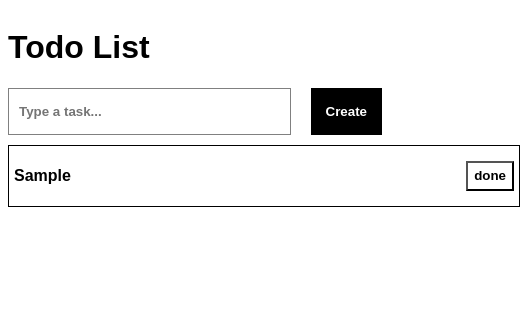
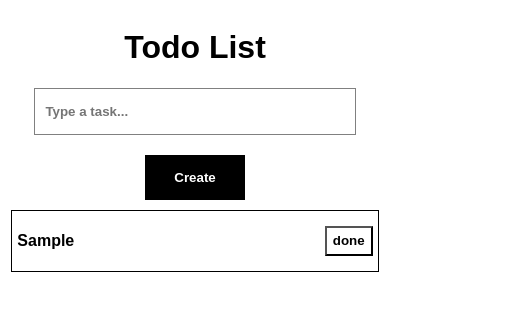
Before and after one commit to Adamcoscat/Todo-app, a plain HTML site: page index.html in a window 390 px wide. Both pictures are taken after typing "Sample" into the empty fields and a click on the button "Create". Shown: the whole page, 520 px wide, since content can reach past the window. Drawn offline with Linux system fonts and the light colour scheme.

Commit message:
Update todo.css

```diff
--- a/styles/todo.css
+++ b/styles/todo.css
@@ -1,3 +1,23 @@
+@keyframes fadeIn {
+	from {
+		opacity: 0;
+	}
+
+	to {
+		opacity: 1;
+	}
+}
+
+@keyframes slideInTop {
+	from {
+		transform: translateY(-50px)
+	}
+
+	to {
+		transform: translateY(0);
+	}
+}
+
 * {
 	font-family: Arial;
 	font-weight: bold;
@@ -18,12 +38,25 @@
 .Header {
 	font-weight: 20px;
 	display: inline-block;
+	animation-name: fadeIn;
+	animation-duration: 4s;
+	animation-timing-function: ease;
+	animation-iteration-count: 1;
+	animation-direction: normal;
 }
 
 .input-box {
 	border: 1px solid grey;
 	padding: 15px 10px;
 	width: 500px;
+}
+
+.function-cont {
+	animation-name: slideInTop;
+	animation-duration: 2s;
+	animation-timing-function: ease;
+	animation-iteration-count: 1;
+	animation-direction: normal;
 }
 
 .submit {
@@ -67,3 +100,41 @@
 	background: green;
 	color: white;
 }
+
+@media (max-width: 1000px) {
+
+	.Input {
+		display: flex;
+		flex-direction: column;
+		justify-content: center;
+		align-items: start;
+	}
+
+	.Header {
+		text-align: center;
+		width: 100%;
+	}
+
+	.input-box {
+		width: 80%;
+	}
+
+	.function-cont {
+		display: flex;
+		flex-direction: column;
+		justify-content: center;
+		align-items: center;
+		width: 100%;
+	}
+
+	.todo-text {
+		width: 95%;
+	}
+
+	.output {
+		display: flex;
+		flex-direction: column;
+		justify-content: center;
+		align-items: center;
+	}
+}
```
